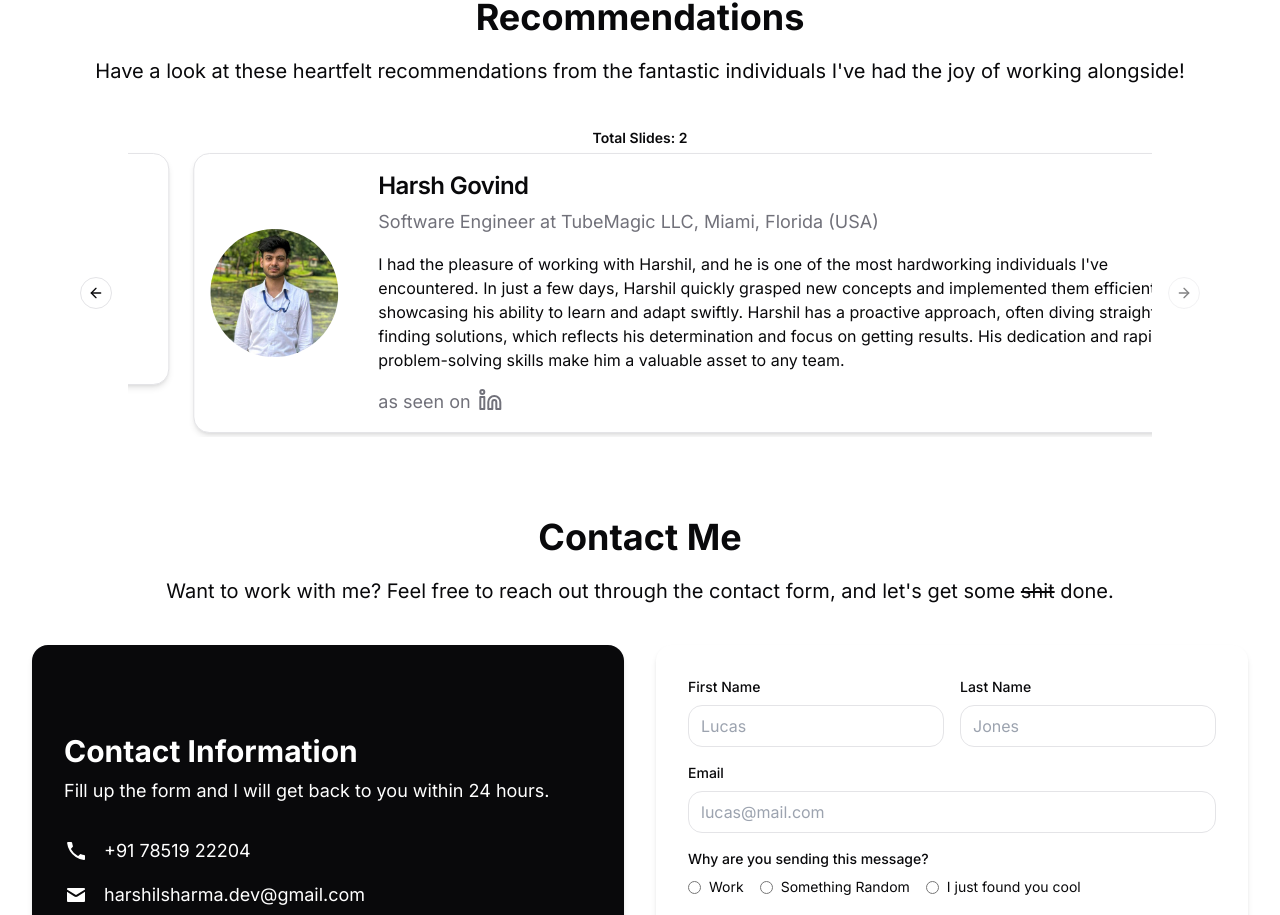
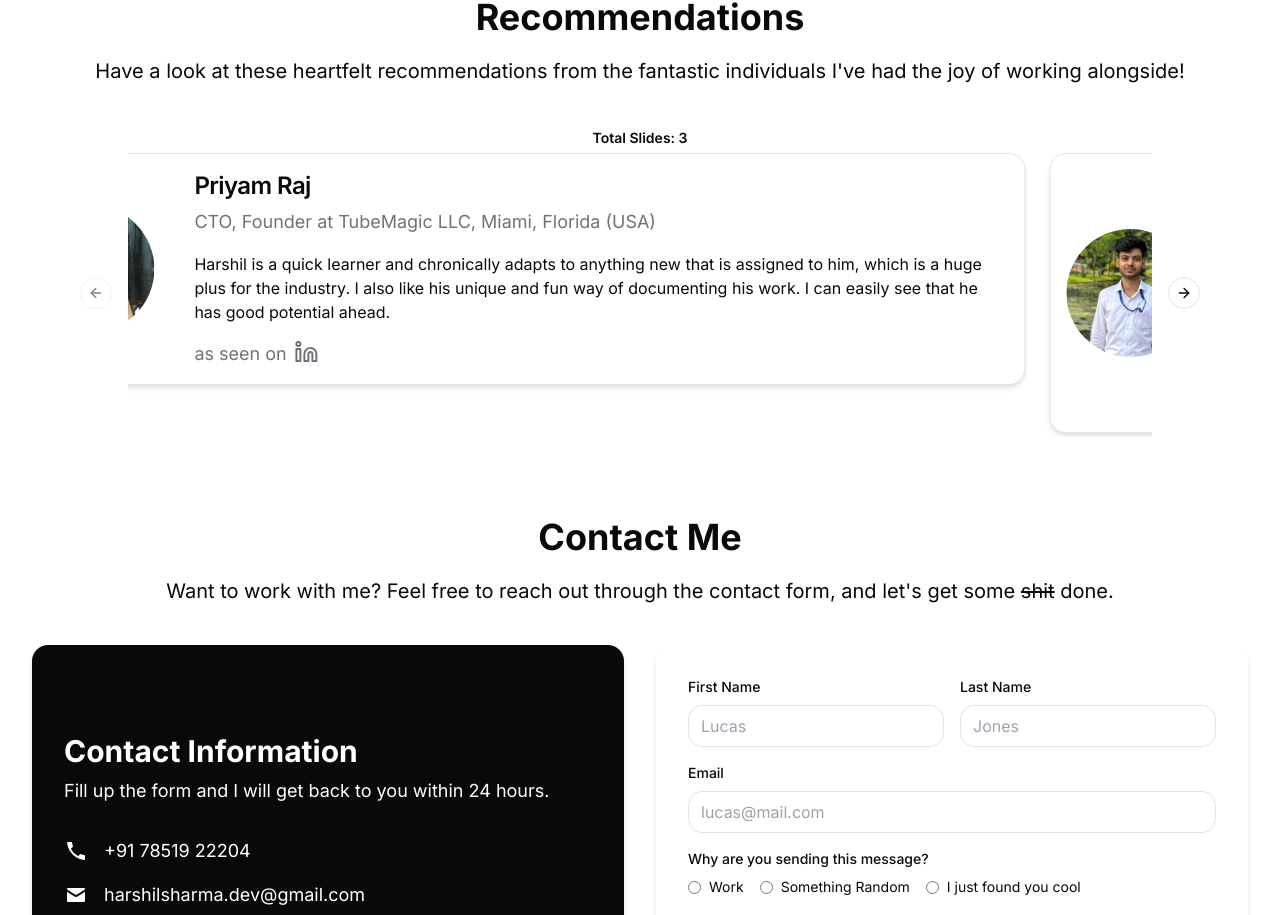
Before and after one commit to harshilshrma/my-portfolio, a Next.js app in the folder my-portfolio/: page / in a window 1280 px wide. Shown: the part 2937-3852 px from the top of the page. Built offline with nearby package versions, Linux system fonts and the light colour scheme.

Commit message:
new Recommendation

```diff
--- a/my-portfolio/components/Recommendations.tsx
+++ b/my-portfolio/components/Recommendations.tsx
@@ -25,6 +25,14 @@ export default function Recommendations() {
             position: "Software Engineer",
             text: "I had the pleasure of working with Harshil, and he is one of the most hardworking individuals I've encountered. In just a few days, Harshil quickly grasped new concepts and implemented them efficiently, showcasing his ability to learn and adapt swiftly. Harshil has a proactive approach, often diving straight into finding solutions, which reflects his determination and focus on getting results. His dedication and rapid problem-solving skills make him a valuable asset to any team.",
             image: '/2.png'
+        },
+        {
+            id: 3,
+            name: "Harsh Kumar",
+            company: "TubeMagic LLC, Miami, Florida (USA)",
+            position: "Software Engineer",
+            text: "Harshil is a very hardworking and dedicated person. He consistently delivered high-quality work, showed great initiative, and was a pleasure to work with. His ability to learn quickly and contribute effectively is impressive. I highly recommend Harshil for any future opportunities.",
+            image: '/3.png'
         }
     ];
 
```
Also changed, not shown: my-portfolio/public/3.png (added).
